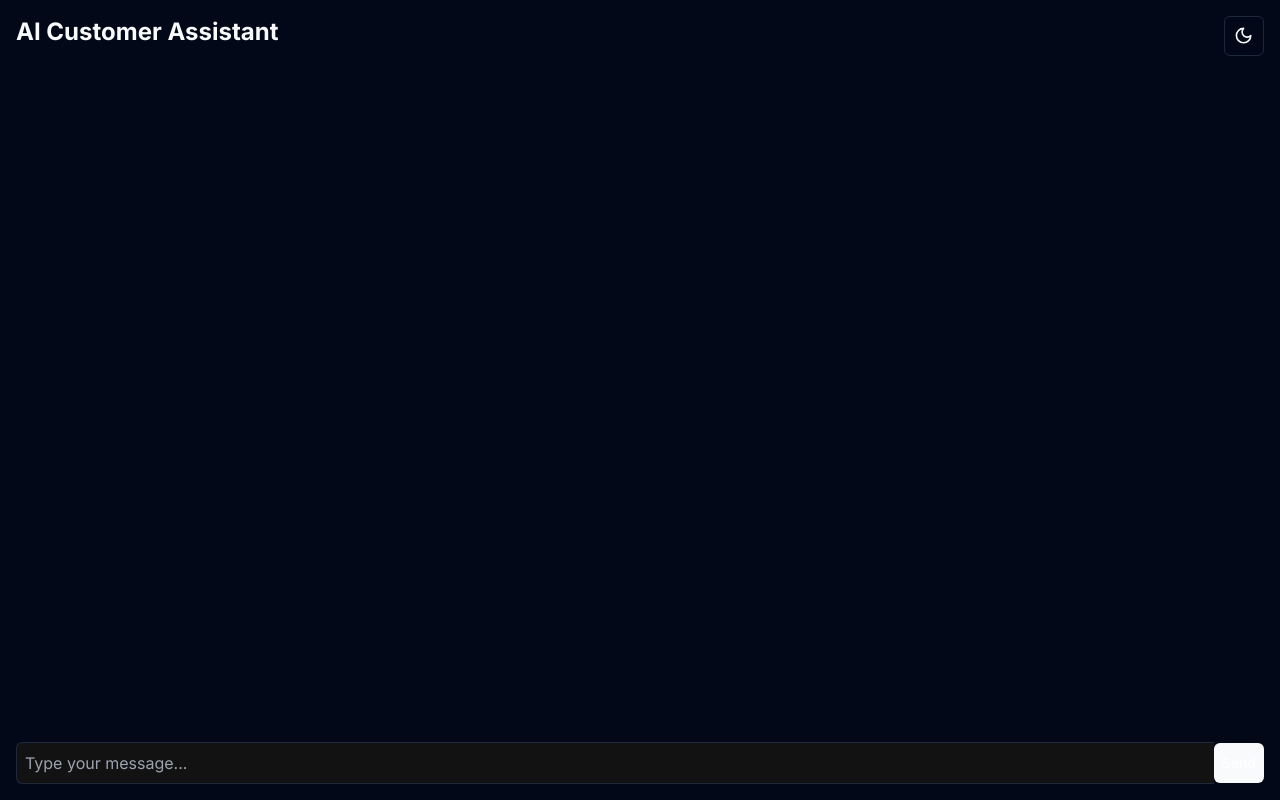
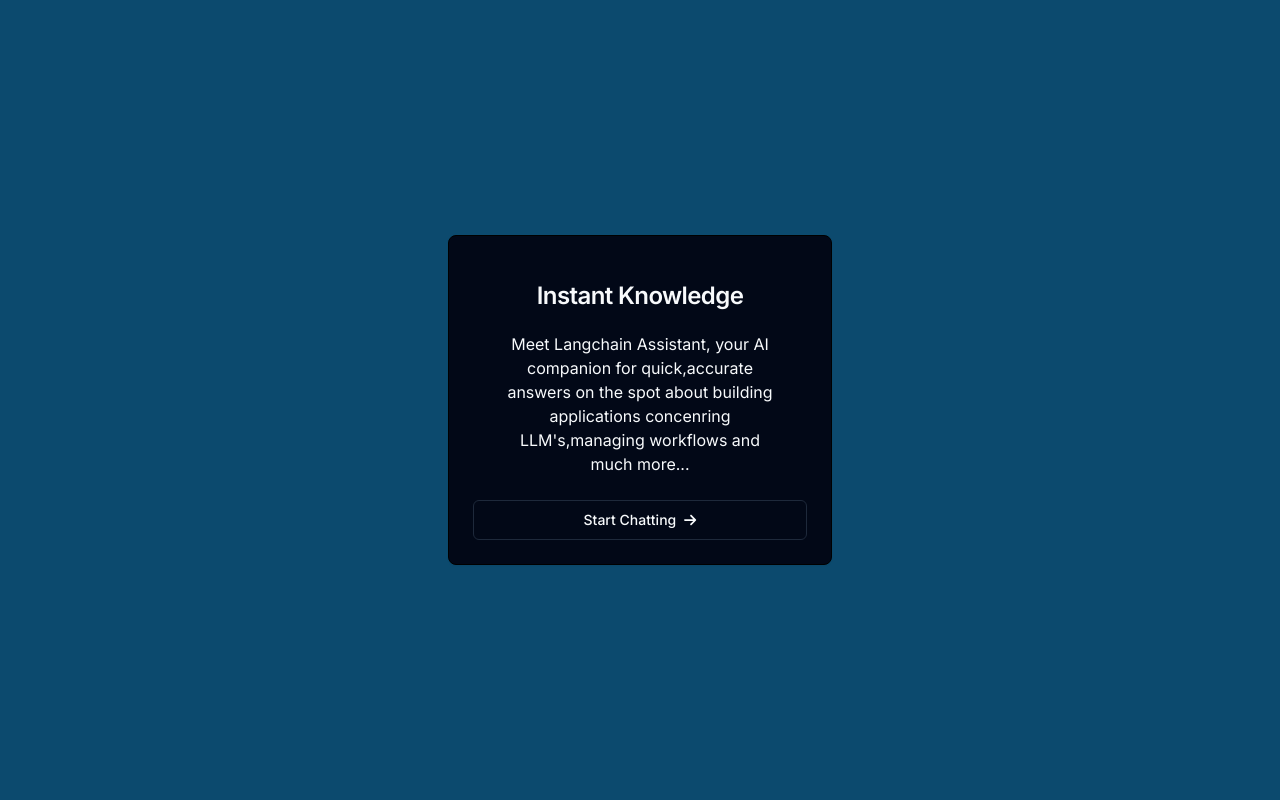
Before and after one commit to Github11200/AI-Customer-Support, a Next.js app in the folder client/: page / in a window 1280 px wide. Built offline with nearby package versions, Linux system fonts and the light colour scheme.

Commit message:
landing page code completed

```diff
--- a/client/app/page.tsx
+++ b/client/app/page.tsx
@@ -1,177 +1,212 @@
 "use client";
 
-import { useState, useEffect } from "react";
+import { Button } from "@/components/ui/button";
+import { Card } from "@/components/ui/card";
+
+// import { useState, useEffect } from "react";
+// import {
+//   GoogleGenerativeAI,
+//   HarmCategory,
+//   HarmBlockThreshold,
+// } from "@google/generative-ai";
+// import { ModeToggle } from "@/components/theme-mode-toggle";
+// import { Button } from "@/components/ui/button";
+
+// export default function Home() {
+//   const [messages, setMessages] = useState([]); // Stores the chat messages
+//   const [userInput, setUserInput] = useState(""); // Stores the user's current input
+//   const [chat, setChat] = useState(null); // Stores the chat instance
+//   const [theme, setTheme] = useState("light"); // Manages the theme state
+//   const [error, setError] = useState(null); // Stores any error messages
+
+//   const API_KEY = "AIzaSyC1hKjGdS_txxTCLJE3Z6jEw2kEKiJ0Nig";
+//   const MODEL_NAME = "gemini-1.5-flash";
+
+//   const genAI = new GoogleGenerativeAI(API_KEY); // Initialize GoogleGenerativeAI with the provided API key
+
+//   const generationConfig = {
+//     temperature: 0.9, // Controls randomness in output; higher means more diverse outputs
+//     topK: 1, // Limits to the top K most likely tokens
+//     topP: 1, // Limits to a cumulative probability of the top tokens
+//     maxOutputTokens: 2048, // Maximum number of tokens in the output
+//   };
+
+//   const safetySettings = [
+//     {
+//       category: HarmCategory.HARM_CATEGORY_HARASSMENT,
+//       threshold: HarmBlockThreshold.BLOCK_MEDIUM_AND_ABOVE,
+//     },
+//     {
+//       category: HarmCategory.HARM_CATEGORY_DANGEROUS_CONTENT,
+//       threshold: HarmBlockThreshold.BLOCK_MEDIUM_AND_ABOVE,
+//     },
+//   ];
+
+//   useEffect(() => {
+//     const initChat = async () => {
+//       try {
+//         // Initializes a new chat session with the model
+//         const newChat = await genAI
+//           .getGenerativeModel({ model: MODEL_NAME })
+//           .startChat({
+//             generationConfig, // Passes the generation configuration
+//             safetySettings, // Passes safety settings to prevent harmful outputs
+//             history: messages.map((msg) => ({
+//               text: msg.text, // Maps message text
+//               role: msg.role, // Maps user or bot role
+//             })),
+//           });
+//         setChat(newChat); // Sets the chat session to state
+//       } catch (error) {
+//         setError("Failed to initialize chat. Please try again.");
+//       }
+//     };
+
+//     initChat(); // Call the initChat function when the component mounts
+//   }, [messages]); // Dependencies: this will rerun if 'messages' changes
+
+//   const handleSendMessage = async () => {
+//     try {
+//       const userMessage = {
+//         text: userInput,
+//         role: "user",
+//         timeStamp: new Date(),
+//       };
+
+//       // Adds the user's message to the state and clears the input field
+//       setMessages((prevMessages) => [...prevMessages, userMessage]);
+//       setUserInput("");
+
+//       if (chat) {
+//         const result = await chat.sendMessage(userInput); // Sends the message to the AI
+//         const botMessage = {
+//           text: result.response.text(), // Gets the bot's response text
+//           role: "bot",
+//           timeStamp: new Date(),
+//         };
+
+//         // Adds the bot's response to the state
+//         setMessages((prevMessages) => [...prevMessages, botMessage]);
+//       }
+//     } catch (error) {
+//       setError("Failed to send message. Please try again.");
+//     }
+//   };
+
+//   // Handles the theme change event
+//   const handleThemeChange = (e) => {
+//     setTheme(e.target.value);
+//   };
+
+//   // Returns theme colors based on the current theme
+//   const getThemeColors = () => {
+//     switch (theme) {
+//       case "light":
+//         return {
+//           primary: "bg-white",
+//           secondary: "bg-gray-100",
+//           accent: "bg-blue-500",
+//           text: "text-gray-800",
+//         };
+//       case "dark":
+//         return {
+//           primary: "bg-black",
+//           secondary: "bg-gray-800",
+//           accent: "bg-yellow-500",
+//           text: "text-white",
+//         };
+//       default:
+//         return {
+//           primary: "bg-white",
+//           secondary: "bg-gray-100",
+//           accent: "bg-blue-500",
+//           text: "text-gray-800",
+//         };
+//     }
+//   };
+
+//   // Handles 'Enter' key press to send the message
+//   const handleKeyPress = (e) => {
+//     if (e.key === "Enter") {
+//       e.preventDefault(); // Prevents the default behavior of adding a new line
+//       handleSendMessage(); // Calls the send message function
+//     }
+//   };
+
+//   return (
+//     <div className={`flex flex-col h-screen p-4`}>
+//       <div className="absolute right-4">
+//         <ModeToggle />
+//       </div>
+//       <div className="flex justify-between items-center mb-4">
+//         <h1 className={`text-2xl font-bold `}>AI Customer Assistant</h1>
+//       </div>
+//       <div className={`flex-1 overflow-y-auto  rounded-md p-2`}>
+//         {messages.map((msg, index) => (
+//           <div
+//             key={index}
+//             className={`mb-4 ${
+//               msg.role === "user" ? "text-right" : "text-left"
+//             }`}
+//           >
+//             <span className={`p-2 rounded-lg`}>{msg.text}</span>
+//             <p className={`text-xs mt-1`}>
+//               {msg.role === "bot" ? "Bot" : "You"} -{" "}
+//               {msg.timeStamp.toLocaleTimeString()}
+//             </p>
+//           </div>
+//         ))}
+//       </div>
+//       {error && <div className="text-red-500 text-sm mb-4">{error}</div>}
+//       <div className="flex items-center mt-4">
+//         <input
+//           type="text"
+//           placeholder="Type your message..."
+//           value={userInput}
+//           onChange={(e) => setUserInput(e.target.value)}
+//           onKeyDown={handleKeyPress}
+//           className={`flex-1 p-2 rounded-l-md border-t border-b border-l
+//           focus:outline-none`}
+//         />
+//         <Button
+//           onClick={handleSendMessage}
+//           className={`p-2 text-white rounded-r-md hover:bg-opacity-80 focus:outline-none`}
+//         >
+//           Send
+//         </Button>
+//       </div>
+//     </div>
+//   );
+// }
+
 import {
-  GoogleGenerativeAI,
-  HarmCategory,
-  HarmBlockThreshold,
-} from "@google/generative-ai";
-import { ModeToggle } from "@/components/theme-mode-toggle";
-import { Button } from "@/components/ui/button";
+  CardContent,
+  CardDescription,
+  CardFooter,
+  CardHeader,
+  CardTitle,
+} from "@/components/ui/card"
+import { FontAwesomeIcon } from '@fortawesome/react-fontawesome';
+import { faArrowRight } from '@fortawesome/free-solid-svg-icons';
 
-export default function Home() {
-  const [messages, setMessages] = useState([]); // Stores the chat messages
-  const [userInput, setUserInput] = useState(""); // Stores the user's current input
-  const [chat, setChat] = useState(null); // Stores the chat instance
-  const [theme, setTheme] = useState("light"); // Manages the theme state
-  const [error, setError] = useState(null); // Stores any error messages
+export default function Landing(){
+  return(
+    <main className="flex justify-center items-center min-h-screen " style={{ backgroundColor: '#0c4a6e' }}>
+      <Card className="w-full max-w-sm p-6 border border-black">
+        <CardHeader className="text-center">
+          <CardTitle>Instant Knowledge</CardTitle>
+        </CardHeader>
+        <CardContent className="flex justify-center items-center text-center">
+          <p>Meet Langchain Assistant, your AI companion for quick,accurate answers on the spot about building applications concenring LLM's,managing workflows and much more...</p>
+        </CardContent>
+        <Button variant="outline" className="w-full">
+        Start Chatting
+        <FontAwesomeIcon icon={faArrowRight} className="ml-2" />
+      </Button>
+      </Card>
 
-  const API_KEY = "AIzaSyC1hKjGdS_txxTCLJE3Z6jEw2kEKiJ0Nig";
-  const MODEL_NAME = "gemini-1.5-flash";
+    </main>
 
-  const genAI = new GoogleGenerativeAI(API_KEY); // Initialize GoogleGenerativeAI with the provided API key
+  );
 
-  const generationConfig = {
-    temperature: 0.9, // Controls randomness in output; higher means more diverse outputs
-    topK: 1, // Limits to the top K most likely tokens
-    topP: 1, // Limits to a cumulative probability of the top tokens
-    maxOutputTokens: 2048, // Maximum number of tokens in the output
-  };
-
-  const safetySettings = [
-    {
-      category: HarmCategory.HARM_CATEGORY_HARASSMENT,
-      threshold: HarmBlockThreshold.BLOCK_MEDIUM_AND_ABOVE,
-    },
-    {
-      category: HarmCategory.HARM_CATEGORY_DANGEROUS_CONTENT,
-      threshold: HarmBlockThreshold.BLOCK_MEDIUM_AND_ABOVE,
-    },
-  ];
-
-  useEffect(() => {
-    const initChat = async () => {
-      try {
-        // Initializes a new chat session with the model
-        const newChat = await genAI
-          .getGenerativeModel({ model: MODEL_NAME })
-          .startChat({
-            generationConfig, // Passes the generation configuration
-            safetySettings, // Passes safety settings to prevent harmful outputs
-            history: messages.map((msg) => ({
-              text: msg.text, // Maps message text
-              role: msg.role, // Maps user or bot role
-            })),
-          });
-        setChat(newChat); // Sets the chat session to state
-      } catch (error) {
-        setError("Failed to initialize chat. Please try again.");
-      }
-    };
-
-    initChat(); // Call the initChat function when the component mounts
-  }, [messages]); // Dependencies: this will rerun if 'messages' changes
-
-  const handleSendMessage = async () => {
-    try {
-      const userMessage = {
-        text: userInput,
-        role: "user",
-        timeStamp: new Date(),
-      };
-
-      // Adds the user's message to the state and clears the input field
-      setMessages((prevMessages) => [...prevMessages, userMessage]);
-      setUserInput("");
-
-      if (chat) {
-        const result = await chat.sendMessage(userInput); // Sends the message to the AI
-        const botMessage = {
-          text: result.response.text(), // Gets the bot's response text
-          role: "bot",
-          timeStamp: new Date(),
-        };
-
-        // Adds the bot's response to the state
-        setMessages((prevMessages) => [...prevMessages, botMessage]);
-      }
-    } catch (error) {
-      setError("Failed to send message. Please try again.");
-    }
-  };
-
-  // Handles the theme change event
-  const handleThemeChange = (e) => {
-    setTheme(e.target.value);
-  };
-
-  // Returns theme colors based on the current theme
-  const getThemeColors = () => {
-    switch (theme) {
-      case "light":
-        return {
-          primary: "bg-white",
-          secondary: "bg-gray-100",
-          accent: "bg-blue-500",
-          text: "text-gray-800",
-        };
-      case "dark":
-        return {
-          primary: "bg-black",
-          secondary: "bg-gray-800",
-          accent: "bg-yellow-500",
-          text: "text-white",
-        };
-      default:
-        return {
-          primary: "bg-white",
-          secondary: "bg-gray-100",
-          accent: "bg-blue-500",
-          text: "text-gray-800",
-        };
-    }
-  };
-
-  // Handles 'Enter' key press to send the message
-  const handleKeyPress = (e) => {
-    if (e.key === "Enter") {
-      e.preventDefault(); // Prevents the default behavior of adding a new line
-      handleSendMessage(); // Calls the send message function
-    }
-  };
-
-  return (
-    <div className={`flex flex-col h-screen p-4`}>
-      <div className="absolute right-4">
-        <ModeToggle />
-      </div>
-      <div className="flex justify-between items-center mb-4">
-        <h1 className={`text-2xl font-bold `}>AI Customer Assistant</h1>
-      </div>
-      <div className={`flex-1 overflow-y-auto  rounded-md p-2`}>
-        {messages.map((msg, index) => (
-          <div
-            key={index}
-            className={`mb-4 ${
-              msg.role === "user" ? "text-right" : "text-left"
-            }`}
-          >
-            <span className={`p-2 rounded-lg`}>{msg.text}</span>
-            <p className={`text-xs mt-1`}>
-              {msg.role === "bot" ? "Bot" : "You"} -{" "}
-              {msg.timeStamp.toLocaleTimeString()}
-            </p>
-          </div>
-        ))}
-      </div>
-      {error && <div className="text-red-500 text-sm mb-4">{error}</div>}
-      <div className="flex items-center mt-4">
-        <input
-          type="text"
-          placeholder="Type your message..."
-          value={userInput}
-          onChange={(e) => setUserInput(e.target.value)}
-          onKeyDown={handleKeyPress}
-          className={`flex-1 p-2 rounded-l-md border-t border-b border-l
-          focus:outline-none`}
-        />
-        <Button
-          onClick={handleSendMessage}
-          className={`p-2 text-white rounded-r-md hover:bg-opacity-80 focus:outline-none`}
-        >
-          Send
-        </Button>
-      </div>
-    </div>
-  );
 }
--- /dev/null
+++ b/client/components/ui/card.tsx
@@ -0,0 +1,79 @@
+import * as React from "react"
+
+import { cn } from "@/lib/utils"
+
+const Card = React.forwardRef<
+  HTMLDivElement,
+  React.HTMLAttributes<HTMLDivElement>
+>(({ className, ...props }, ref) => (
+  <div
+    ref={ref}
+    className={cn(
+      "rounded-lg border bg-card text-card-foreground shadow-sm",
+      className
+    )}
+    {...props}
+  />
+))
+Card.displayName = "Card"
+
+const CardHeader = React.forwardRef<
+  HTMLDivElement,
+  React.HTMLAttributes<HTMLDivElement>
+>(({ className, ...props }, ref) => (
+  <div
+    ref={ref}
+    className={cn("flex flex-col space-y-1.5 p-6", className)}
+    {...props}
+  />
+))
+CardHeader.displayName = "CardHeader"
+
+const CardTitle = React.forwardRef<
+  HTMLParagraphElement,
+  React.HTMLAttributes<HTMLHeadingElement>
+>(({ className, ...props }, ref) => (
+  <h3
+    ref={ref}
+    className={cn(
+      "text-2xl font-semibold leading-none tracking-tight",
+      className
+    )}
+    {...props}
+  />
+))
+CardTitle.displayName = "CardTitle"
+
+const CardDescription = React.forwardRef<
+  HTMLParagraphElement,
+  React.HTMLAttributes<HTMLParagraphElement>
+>(({ className, ...props }, ref) => (
+  <p
+    ref={ref}
+    className={cn("text-sm text-muted-foreground", className)}
+    {...props}
+  />
+))
+CardDescription.displayName = "CardDescription"
+
+const CardContent = React.forwardRef<
+  HTMLDivElement,
+  React.HTMLAttributes<HTMLDivElement>
+>(({ className, ...props }, ref) => (
+  <div ref={ref} className={cn("p-6 pt-0", className)} {...props} />
+))
+CardContent.displayName = "CardContent"
+
+const CardFooter = React.forwardRef<
+  HTMLDivElement,
+  React.HTMLAttributes<HTMLDivElement>
+>(({ className, ...props }, ref) => (
+  <div
+    ref={ref}
+    className={cn("flex items-center p-6 pt-0", className)}
+    {...props}
+  />
+))
+CardFooter.displayName = "CardFooter"
+
+export { Card, CardHeader, CardFooter, CardTitle, CardDescription, CardContent }
--- /dev/null
+++ b/package.json
@@ -0,0 +1,6 @@
+{
+	"dependencies": {
+		"@fortawesome/react-fontawesome": "^0.2.2",
+		"@fortawesome/free-solid-svg-icons": "^6.6.0"
+	}
+}
```
Also changed, not shown: client/app/landing.tsx (added), 2 other files (tests, documents, lock files or other folders).
